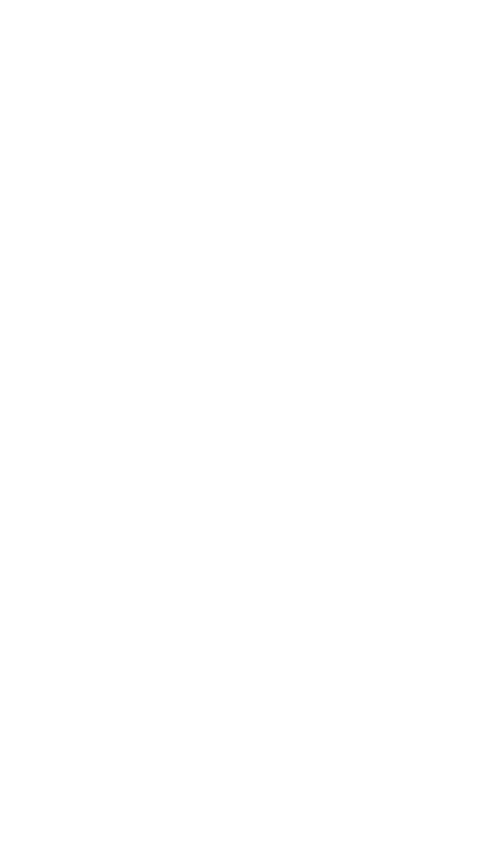
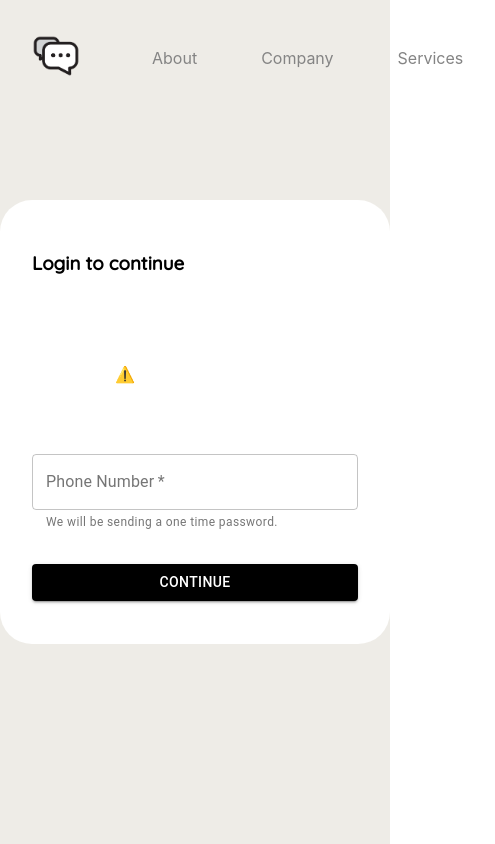
Before and after one commit to keshav263/Social-Chat, a React (Create React App) app: page /sign-in in a window 390 px wide. Shown: the whole page, 495 px wide, since content can reach past the window. Built offline with nearby package versions, Linux system fonts and the light colour scheme; no server answers.

Commit message:
verification code to phone number completed

```diff
--- a/package.json
+++ b/package.json
@@ -8,10 +8,14 @@
     "@testing-library/jest-dom": "^5.11.4",
     "@testing-library/react": "^11.1.0",
     "@testing-library/user-event": "^12.1.10",
+    "firebase": "^8.4.1",
     "react": "^17.0.2",
     "react-dom": "^17.0.2",
+    "react-redux": "^7.2.3",
     "react-router-dom": "^5.2.0",
     "react-scripts": "4.0.3",
+    "redux": "^4.0.5",
+    "redux-thunk": "^2.3.0",
     "styled-components": "^5.2.3",
     "web-vitals": "^1.0.1"
   },
--- a/public/index.html
+++ b/public/index.html
@@ -14,6 +14,9 @@
       manifest.json provides metadata used when your web app is installed on a
       user's mobile device or desktop. See https://developers.google.com/web/fundamentals/web-app-manifest/
     -->
+    <script src="https://www.google.com/recaptcha/api.js"></script>
+
+    <script src="https://unpkg.com/@lottiefiles/lottie-player@latest/dist/lottie-player.js"></script>
     <link rel="manifest" href="%PUBLIC_URL%/manifest.json" />
     <link rel="preconnect" href="https://fonts.gstatic.com">
     <link href="https://fonts.googleapis.com/css2?family=Titan+One&display=swap" rel="stylesheet">
--- a/src/App.js
+++ b/src/App.js
@@ -1,10 +1,24 @@
 import {BrowserRouter} from "react-router-dom"
 import Routes from "./routes/Routes"
+import "./firebase/firebase"
+import { createStore, combineReducers, applyMiddleware } from "redux";
+import { Provider } from "react-redux";
+import AuthReducer from "./store/reducers/Auth";
+import ReduxThunk from "redux-thunk";
 function App() {
+
+   const rootReducer = combineReducers({
+    Auth: AuthReducer,
+  });
+
+  const store = createStore(rootReducer, applyMiddleware(ReduxThunk));
+
   return (
+    <Provider store={store}>
     <BrowserRouter>
       <Routes/>
     </BrowserRouter>
+    </Provider>
   );
 }
 
--- /dev/null
+++ b/src/components/Header.js
@@ -0,0 +1,39 @@
+import React from 'react';
+import logo from "../assets/social-chat-icon.png"
+import styled from 'styled-components'
+
+function HeaderComp(props) {
+    return (
+        <Header>
+                <List href="/"><Icon src={logo} alt="Social-Chat-Icon"></Icon>  </List>
+                <List href="/maintenance" >About</List>
+                <List href="/maintenance" >Company</List>
+                <List href="/maintenance" >Services</List>
+        </Header>
+    );
+}
+
+const Header=styled.div`
+    position:absolute;
+    display:flex;
+    align-items:center;
+`;
+
+const Icon=styled.img`
+    height:3rem;
+    width:3rem;
+    margin-right:0.5rem;
+`
+
+const List=styled.a`
+    text-decoration:none;
+    padding:1rem;
+    color:#848484;
+    margin:1rem;
+    &:hover{
+        color:#000;
+    }
+
+`;
+
+export default HeaderComp;
--- a/src/containers/MainPage.js
+++ b/src/containers/MainPage.js
@@ -2,16 +2,18 @@ import React from 'react';
 import styled from 'styled-components'
 import { Button } from '@material-ui/core';
 import Pic from "../assets/main-page.png"
-import logo from "../assets/social-chat-icon.png"
+
+import {useSelector} from "react-redux"
+import HeaderComp from '../components/Header';
+
 const MainPage=(props)=> {
+    const isAuth=useSelector(state=>state.Auth.isAuth)
+    const buttonHandler=()=>{
+        props.history.push("/sign-in")
+    }
     return (
         <Container>
-            <Header>
-                <List href="/"><Icon src={logo} alt="Social-Chat-Icon"></Icon>  </List>
-                <List href="/" >About</List>
-                <List href="/" >Company</List>
-                <List href="/" >Services</List>
-            </Header>
+            <HeaderComp/>
         <MainWrapper>
             <TextContainer>
                 <Title>
@@ -20,8 +22,10 @@ const MainPage=(props)=> {
                 <SubTitle>
                     Anyone willing to get acquainted and communicate can get started for free and use it without limits
                 </SubTitle>
-                <Button variant="contained" color="primary"   style={{width:"10rem",borderRadius:"0.6rem",margin:0,backgroundColor:"#000",padding:"0.5rem"}} >
-                    Get Started
+                <Button variant="contained" color="primary"
+                onClick={buttonHandler}
+                style={{width:"10rem",borderRadius:"0.6rem",margin:0,backgroundColor:"#000",padding:"0.5rem"}} >
+                    {isAuth?"Continue":"Get Started"}
                 </Button>
             </TextContainer>
             <PicContainer>
@@ -38,28 +42,7 @@ const Container=styled.div`
 
 `;
 
-const Header=styled.div`
-    position:absolute;
-    display:flex;
-    align-items:center;
-`;
 
-const Icon=styled.img`
-    height:3rem;
-    width:3rem;
-    margin-right:0.5rem;
-`
-
-const List=styled.a`
-    text-decoration:none;
-    padding:1rem;
-    color:#848484;
-    margin:1rem;
-    &:hover{
-        color:#000;
-    }
-
-`;
 
 const MainWrapper=styled.div`
     display:flex;
--- /dev/null
+++ b/src/containers/MaintenancePage.js
@@ -0,0 +1,59 @@
+import React from 'react'
+import styled from "styled-components"
+
+const MaintenancePage=(props)=> {
+    return (
+       <Container>
+           <Animation>
+           <lottie-player src="https://assets2.lottiefiles.com/private_files/lf30_FPu6SH.json"
+                mode="normal"
+                background="#fff"
+                speed="1"
+                loop
+                autoplay>
+
+           </lottie-player>
+           </Animation>
+           <Content>
+           <Title>This page is under construction,may be you see it soon.</Title>
+           <Subtitle >We apologize for the inconvenience,we're doing our best to get things back to working order for you</Subtitle>
+            </Content>
+       </Container>
+    )
+}
+
+const Container=styled.div`
+    display:grid;
+    align-items:center;
+    justify-content:center;
+    width:100vw;
+    position:relative;
+    height:100vh;
+`;
+
+const Animation=styled.div`
+    width:100vw;
+    height:50vh;
+`;
+
+const Content=styled.div`
+    position:absolute;
+    text-align:center;
+    width:100%;
+    transform:translateY(5rem);
+`
+
+const Title=styled.h3`
+
+    font-family:'Quicksand',sans-serif;
+
+
+`;
+const Subtitle=styled(Title)`
+
+    font-family:'Quicksand',sans-serif;
+    font-weight:200;
+    font-size:1rem;
+`;
+
+export default MaintenancePage
--- /dev/null
+++ b/src/containers/SignInPage.js
@@ -0,0 +1,111 @@
+import React, { useEffect, useRef, useState } from 'react';
+import styled from 'styled-components';
+import HeaderComp from '../components/Header';
+import { TextField,Button } from '@material-ui/core';
+import firebase from "../firebase/firebase"
+
+
+
+
+const SignInPage=(props) =>{
+    const recaptcha=useRef(null)
+    const [phoneNumber,setPhoneNumber]=useState("")
+    const [error,setError]=useState(false)
+
+    const signInButtonHandler=()=>{
+        if(phoneNumber.length!==10){
+            setError(true)
+            return;
+        }
+       const editedPhoneNumber="+91".concat(phoneNumber)
+const appVerifier = window.recaptchaVerifier;
+firebase.auth().signInWithPhoneNumber(editedPhoneNumber, appVerifier)
+    .then((confirmationResult) => {
+        console.log(confirmationResult)
+      // SMS sent. Prompt user to type the code from the message, then sign the
+      // user in with confirmationResult.confirm(code).
+      window.confirmationResult = confirmationResult;
+      // ...
+    }).catch((error) => {
+      // Error; SMS not sent
+      // ...
+      window.recaptchaVerifier.render().then(function(widgetId) {
+        // eslint-disable-next-line no-undef
+        grecaptcha.reset(widgetId);
+
+    })
+
+    });
+    }
+   useEffect(()=>{
+      window.recaptchaVerifier = new firebase.auth.RecaptchaVerifier(recaptcha.current, {
+    'size': 'invisible',
+    'callback': function (response) {
+      console.log(response)
+    },
+    });
+   },[])
+
+
+
+    return (
+
+        <Container>
+            <HeaderComp/>
+            <SubContainer>
+                <Title>Login to continue</Title>
+                <Animation>
+                 <lottie-player
+                    src="https://assets5.lottiefiles.com/private_files/lf30_oi23m99t.json"
+                    mode="normal"
+                    background="#fff"
+                    speed="1"
+                    loop
+                    autoplay></lottie-player>
+          </Animation>
+                <TextField required={true} error={error}  type="Number" label="Phone Number" value={phoneNumber} onChange={(e)=>setPhoneNumber(e.target.value)}  variant="outlined" style={{width:"100%"}} helperText={error?"Must be 10-digit number":"We will be sending a one time password."}  />
+
+                <Captcha ref={recaptcha}></Captcha>
+                <Button variant="contained" onClick={signInButtonHandler} style={{margin:"1rem auto",width:"100%",background:"#000",color:"#fff"}}  >Continue</Button>
+            </SubContainer>
+
+        </Container>
+
+    );
+}
+
+const Container=styled.div`
+    background-color:#EEECE7;
+    display:flex;
+    width:100vw;
+    height:100vh;
+`
+
+const SubContainer=styled.div`
+    background-color:#fff;
+    padding:2rem;
+    align-self:center;
+    margin:auto;
+    height:45vh;
+    width:45vh;
+    border-radius:2rem;
+
+`;
+
+const Title=styled.h3`
+     font-family:'Quicksand',sans-serif;
+`;
+const Animation=styled.div`
+    height:10rem;
+    width:10rem;
+    margin:auto;
+`;
+const Captcha=styled.div`
+    margin:1rem auto;
+`;
+
+
+
+
+
+export default SignInPage;
--- /dev/null
+++ b/src/firebase/firebase.js
@@ -0,0 +1,19 @@
+import firebase from "firebase/app"
+import "firebase/auth"
+import "firebase/analytics"
+
+
+var firebaseConfig = {
+    apiKey: "AIzaSyAK_IN2kduwALIP3ew6B7-Ndg51LOm9s0o",
+    authDomain: "social-chat-846e8.firebaseapp.com",
+    projectId: "social-chat-846e8",
+    storageBucket: "social-chat-846e8.appspot.com",
+    messagingSenderId: "769210250975",
+    appId: "1:769210250975:web:cb4d822da836b362ecdb6a",
+    measurementId: "G-CZCY6X2CTX"
+  };
+  // Initialize Firebase
+firebase.initializeApp(firebaseConfig);
+firebase.analytics();
+
+export default firebase;
--- a/src/routes/Routes.js
+++ b/src/routes/Routes.js
@@ -1,11 +1,15 @@
 import { Route, Switch } from "react-router-dom";
 import React from "react";
 import MainPage from "../containers/MainPage";
+import SignInPage from "../containers/SignInPage"
+import MaintenancePage from "../containers/MaintenancePage";
 
 const Routes = () => {
   return (
     <Switch>
       <Route exact path="/" component={MainPage} />
+      <Route exact path="/sign-in" component={SignInPage}/>
+      <Route exact path="/maintenance" component={MaintenancePage}/>
     </Switch>
   );
 };
--- /dev/null
+++ b/src/store/reducers/Auth.js
@@ -0,0 +1,13 @@
+const initialState={
+    username:"",
+    phoneNumber:"",
+    isAuth:false,
+    setDidTryLogin:false
+}
+
+export default function AuthReducer (state=initialState,action){
+    switch (action.type) {
+        default:
+            return state;
+    }
+}
```
Also changed, not shown: src/store/actions/Auth.js (added), 1 other file (tests, documents, lock files or other folders).
